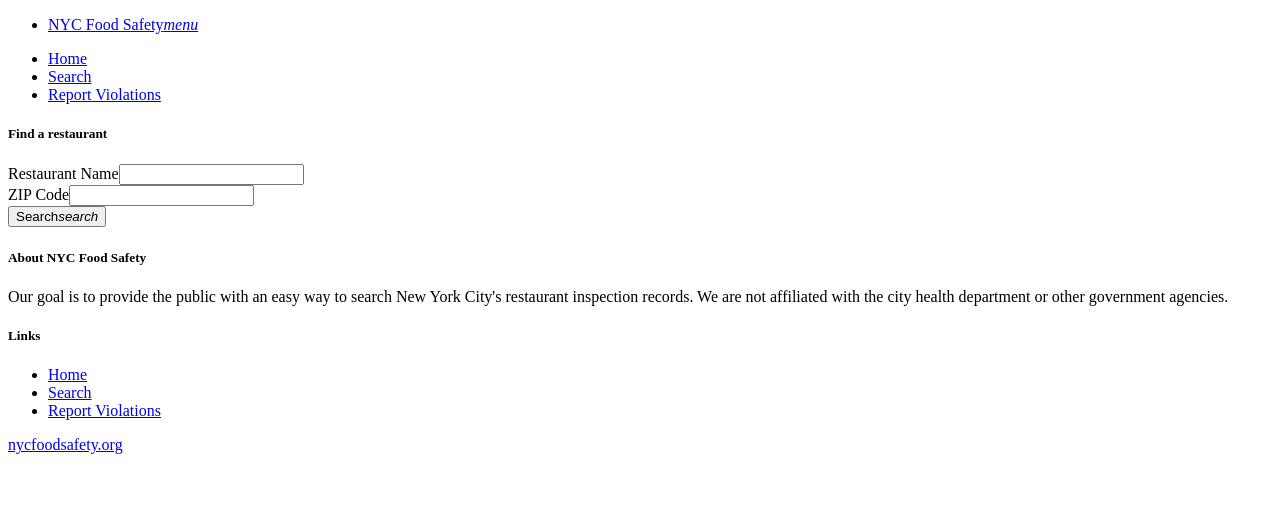
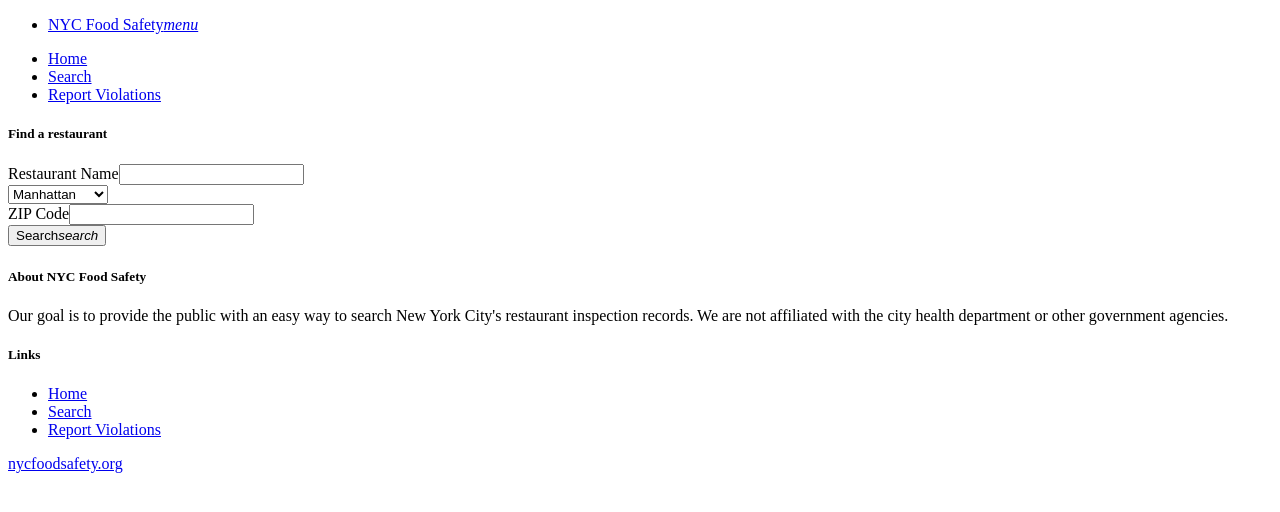
Before and after one commit to CodeWritingCow/NYC-restaurant-inspection-records, a React app: page /search in a window 1280 px wide. Shown: the top 512 px of the page. Built offline with nearby package versions, Linux system fonts and the light colour scheme; the HTML template or start-up script is replaced by a standard one.

Commit message:
Add dropdown menu to advanced search form in React
Implement dropdown menu for boroughs.

```diff
--- a/src/components/SearchAdvanced.jsx
+++ b/src/components/SearchAdvanced.jsx
@@ -5,10 +5,13 @@
 class SearchAdvanced extends React.Component {
     constructor(props) {
         super(props);
-        this.state = {}
+        this.state = {
+            borough: ["Manhattan", "Brooklyn", "Queens", "Bronx", "Staten Island"]
+        }
 
         this.dbaInput = React.createRef();
         this.zipInput = React.createRef();
+        this.boroInput = React.createRef();
 
         this.handleSubmit = this.handleSubmit.bind(this);
     }
@@ -19,7 +22,8 @@
 
         let data = {
             "dba": this.dbaInput.current.value,
-            "zipcode": this.zipInput.current.value
+            "zipcode": this.zipInput.current.value,
+            "boro": this.boroInput.current.value
         }
 
         axios.post('/search', data)
@@ -44,17 +48,14 @@
                                 <label htmlFor="dba">Restaurant Name</label>
                                 <input type="text" name="dba" ref={this.dbaInput} />
                             </div>
-                            {/* <div className="input-field col s12 m4">
-                                <select id="boro" name="boro">
-                                    <option value="" disabled selected>None</option>
-                                    <option value="BRONX">Bronx</option>
-                                    <option value="BROOKLYN">Brooklyn</option>
-                                    <option value="MANHATTAN">Manhattan</option>
-                                    <option value="QUEENS">Queens</option>
-                                    <option value="STATEN ISLAND">Staten Island</option>
+                            <div className="input-field col s12 m4">
+                                <select id="select-override" name="boro" ref={this.boroInput}>
+                                    {this.state.borough.map((boro, i) => (
+                                        <option key={i} value={boro.toUpperCase()}>{boro}</option>
+                                    ))}
                                 </select>
-                                <label>Borough</label>
-                            </div>		 */}
+                                {/* <label>Borough</label> */}
+                            </div>
                         </div>
 
                         <div className="row">
```
